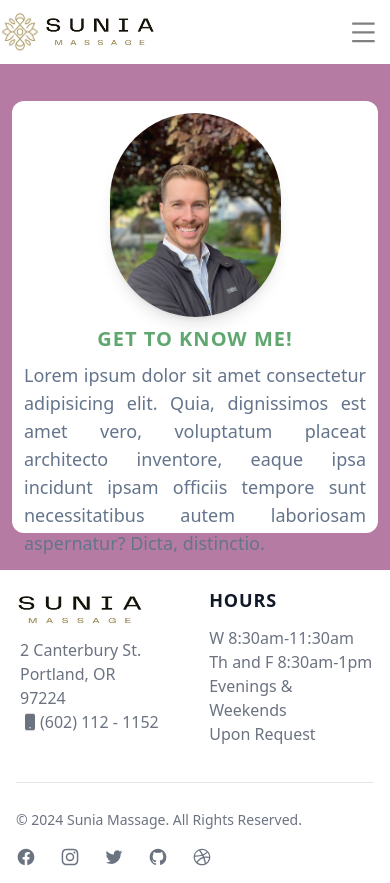
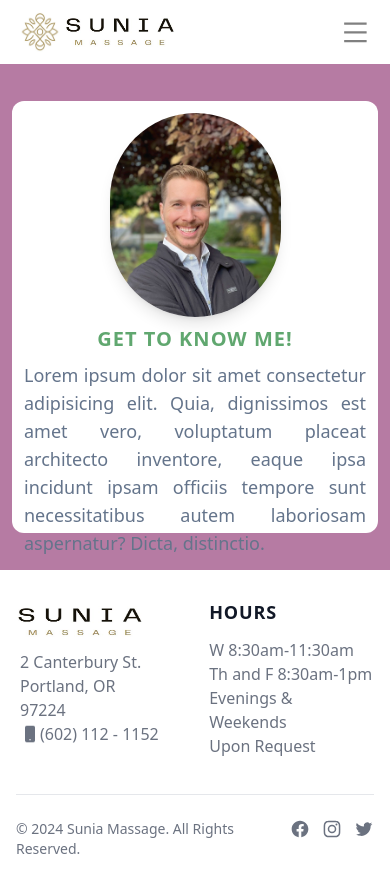
Before and after one commit to ShawnRSidwell/suniamassage, a React (Vite) app: page /about in a window 390 px wide. Built offline with nearby package versions, Linux system fonts and the light colour scheme.

Commit message:
fix header and footer on mobile

```diff
--- a/src/ui/Footer.jsx
+++ b/src/ui/Footer.jsx
@@ -2,7 +2,7 @@ import Logo from "./Logo";
 
 function Footer() {
   return (
-    <footer className="p-4 bg-white sm:p-6">
+    <footer className="p-4 bg-white sm:p-6 mt-3 md:mt-0">
       <div className="mx-auto max-w-screen-xl">
         <div className="flex justify-center gap-11 md:gap-0 md:justify-between">
           <div className="mb-6 md:mb-0">
@@ -35,7 +35,7 @@ function Footer() {
           </div>
         </div>
         <hr className="my-6 border-gray-200 sm:mx-auto  lg:my-8" />
-        <div className="sm:flex sm:items-center sm:justify-between">
+        <div className="flex justify-around sm:items-center md:justify-between">
           <span className="text-sm text-gray-500 sm:text-center ">
             © 2024{" "}
             <a href="https://flowbite.com" className="hover:underline">
@@ -43,7 +43,7 @@ function Footer() {
             </a>
             . All Rights Reserved.
           </span>
-          <div className="flex mt-4 space-x-6 sm:justify-center sm:mt-0">
+          <div className="flex  space-x-3 md:space-x-6 sm:justify-center sm:mt-0">
             <a href="#" className="text-gray-500 hover:text-gray-900 ">
               <svg
                 className="w-5 h-5"
@@ -82,34 +82,6 @@ function Footer() {
                 <path d="M8.29 20.251c7.547 0 11.675-6.253 11.675-11.675 0-.178 0-.355-.012-.53A8.348 8.348 0 0022 5.92a8.19 8.19 0 01-2.357.646 4.118 4.118 0 001.804-2.27 8.224 8.224 0 01-2.605.996 4.107 4.107 0 00-6.993 3.743 11.65 11.65 0 01-8.457-4.287 4.106 4.106 0 001.27 5.477A4.072 4.072 0 012.8 9.713v.052a4.105 4.105 0 003.292 4.022 4.095 4.095 0 01-1.853.07 4.108 4.108 0 003.834 2.85A8.233 8.233 0 012 18.407a11.616 11.616 0 006.29 1.84" />
               </svg>
             </a>
-            <a href="#" className="text-gray-500 hover:text-gray-900 ">
-              <svg
-                className="w-5 h-5"
-                fill="currentColor"
-                viewBox="0 0 24 24"
-                aria-hidden="true"
-              >
-                <path
-                  fill-rule="evenodd"
-                  d="M12 2C6.477 2 2 6.484 2 12.017c0 4.425 2.865 8.18 6.839 9.504.5.092.682-.217.682-.483 0-.237-.008-.868-.013-1.703-2.782.605-3.369-1.343-3.369-1.343-.454-1.158-1.11-1.466-1.11-1.466-.908-.62.069-.608.069-.608 1.003.07 1.531 1.032 1.531 1.032.892 1.53 2.341 1.088 2.91.832.092-.647.35-1.088.636-1.338-2.22-.253-4.555-1.113-4.555-4.951 0-1.093.39-1.988 1.029-2.688-.103-.253-.446-1.272.098-2.65 0 0 .84-.27 2.75 1.026A9.564 9.564 0 0112 6.844c.85.004 1.705.115 2.504.337 1.909-1.296 2.747-1.027 2.747-1.027.546 1.379.202 2.398.1 2.651.64.7 1.028 1.595 1.028 2.688 0 3.848-2.339 4.695-4.566 4.943.359.309.678.92.678 1.855 0 1.338-.012 2.419-.012 2.747 0 .268.18.58.688.482A10.019 10.019 0 0022 12.017C22 6.484 17.522 2 12 2z"
-                  clip-rule="evenodd"
-                />
-              </svg>
-            </a>
-            <a href="#" className="text-gray-500 hover:text-gray-900 ">
-              <svg
-                className="w-5 h-5"
-                fill="currentColor"
-                viewBox="0 0 24 24"
-                aria-hidden="true"
-              >
-                <path
-                  fill-rule="evenodd"
-                  d="M12 2C6.48 2 2 6.48 2 12s4.48 10 10 10c5.51 0 10-4.48 10-10S17.51 2 12 2zm6.605 4.61a8.502 8.502 0 011.93 5.314c-.281-.054-3.101-.629-5.943-.271-.065-.141-.12-.293-.184-.445a25.416 25.416 0 00-.564-1.236c3.145-1.28 4.577-3.124 4.761-3.362zM12 3.475c2.17 0 4.154.813 5.662 2.148-.152.216-1.443 1.941-4.48 3.08-1.399-2.57-2.95-4.675-3.189-5A8.687 8.687 0 0112 3.475zm-3.633.803a53.896 53.896 0 013.167 4.935c-3.992 1.063-7.517 1.04-7.896 1.04a8.581 8.581 0 014.729-5.975zM3.453 12.01v-.26c.37.01 4.512.065 8.775-1.215.25.477.477.965.694 1.453-.109.033-.228.065-.336.098-4.404 1.42-6.747 5.303-6.942 5.629a8.522 8.522 0 01-2.19-5.705zM12 20.547a8.482 8.482 0 01-5.239-1.8c.152-.315 1.888-3.656 6.703-5.337.022-.01.033-.01.054-.022a35.318 35.318 0 011.823 6.475 8.4 8.4 0 01-3.341.684zm4.761-1.465c-.086-.52-.542-3.015-1.659-6.084 2.679-.423 5.022.271 5.314.369a8.468 8.468 0 01-3.655 5.715z"
-                  clip-rule="evenodd"
-                />
-              </svg>
-            </a>
           </div>
         </div>
       </div>
--- a/src/ui/Header.jsx
+++ b/src/ui/Header.jsx
@@ -31,9 +31,9 @@ function Header() {
     <>
       {isMobile ? (
         <header>
-          <div className="flex items-center justify-between w-full py-2 bg-white md:h-[10dvh]">
+          <div className="flex items-center justify-between py-2 bg-white md:h-[10dvh] mx-5">
             <Logo size="large" />
-            <button className="px-3" onClick={toggleMenu}>
+            <button onClick={toggleMenu}>
               {isMenuOpen ? (
                 <AiFillCloseCircle color="grey" size="1.8em" />
               ) : (
```
